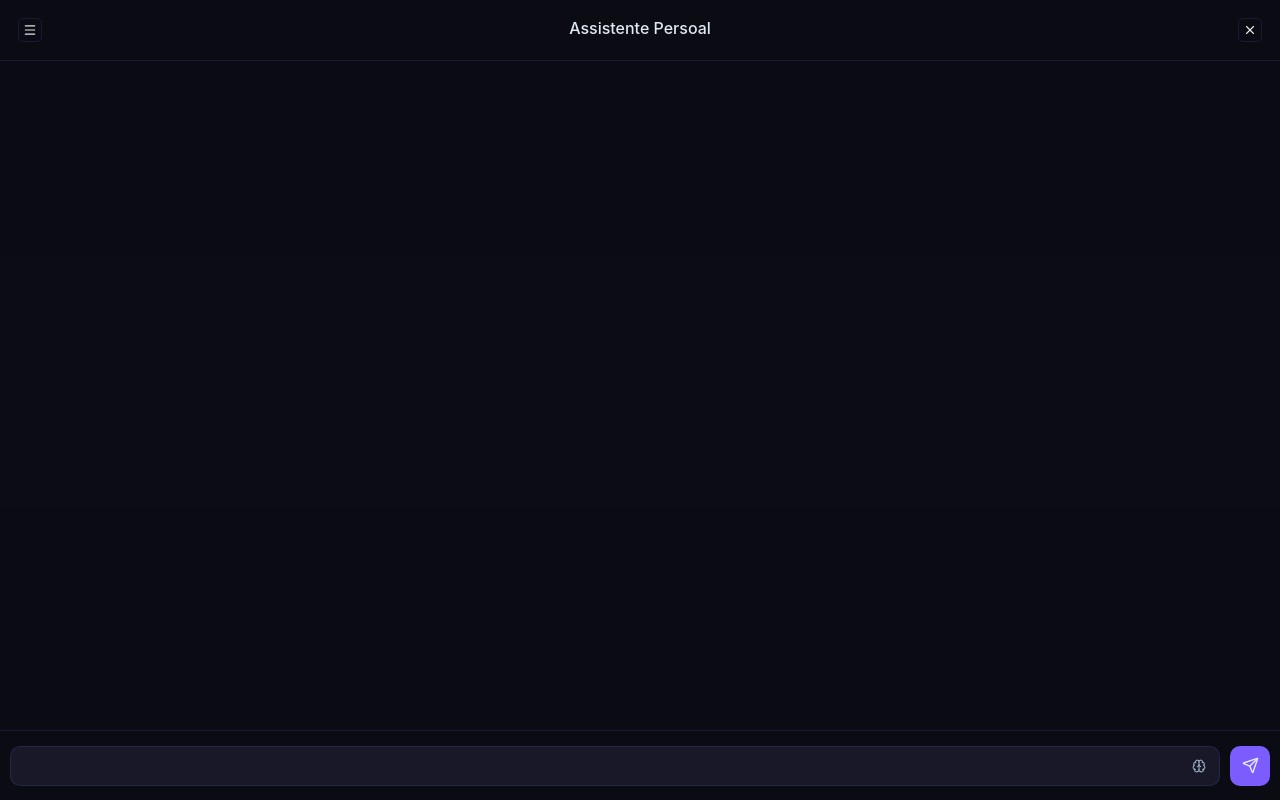
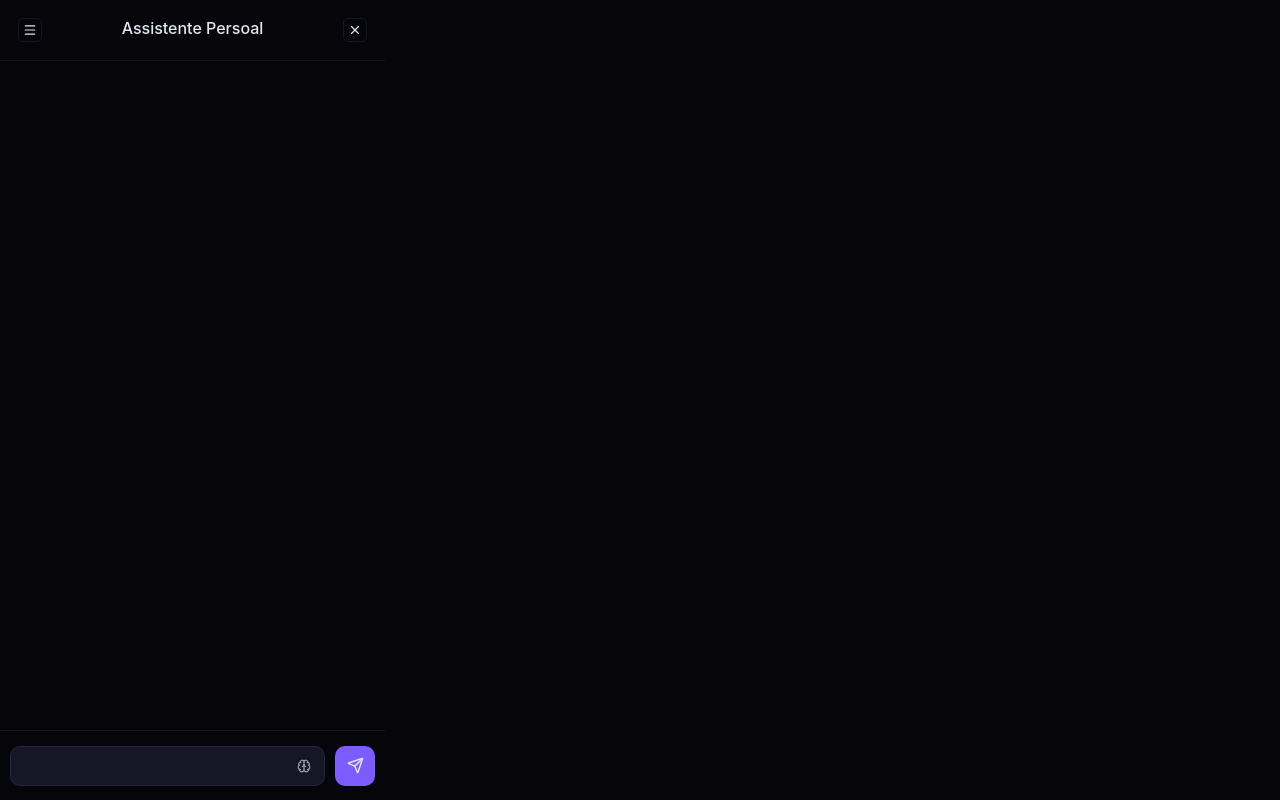
Before and after one commit to Netogt/Personal-Agent, a React (Vite) app: page / in a window 1280 px wide. Built offline with nearby package versions, Linux system fonts and the light colour scheme.

Commit message:
feat: adicionando botao de fechar e criando o contexto

```diff
--- a/src-tauri/capabilities/default.json
+++ b/src-tauri/capabilities/default.json
@@ -10,6 +10,7 @@
     "core:window:allow-set-position",
     "core:window:allow-show",
     "core:window:allow-hide",
-    "core:window:allow-set-focus"
+    "core:window:allow-set-focus",
+    "core:window:allow-close"
   ]
 }
--- a/src/App.css
+++ b/src/App.css
@@ -12,7 +12,7 @@
   --bot-bg: rgba(30, 30, 50, 0.9);
 
   font-family: 'Inter', system-ui, sans-serif;
-  background: var(--bg);
+
   color: var(--text);
 
 }
@@ -25,8 +25,17 @@
 
 .container {
   height: 100vh;
-  background: var(--surface);
+  display: flex;
+  justify-content: space-between;
+  gap: 15px;
+  background-color: var(--bg);
 
+
+}
+
+.main-section {
+
+  min-width: 385px;
   display: flex;
   flex-direction: column;
   justify-content: space-between;
--- a/src/App.tsx
+++ b/src/App.tsx
@@ -1,23 +1,15 @@
-import { useState } from "react";
-import reactLogo from "./assets/react.svg";
-import { invoke } from "@tauri-apps/api/core";
 import "./App.css";
 import Header from "./components/Header";
 import Footer from "./components/Footer";
 
 function App() {
-  const [greetMsg, setGreetMsg] = useState("");
-  const [name, setName] = useState("");
-
-  async function greet() {
-    // Learn more about Tauri commands at https://tauri.app/develop/calling-rust/
-    setGreetMsg(await invoke("greet", { name }));
-  }
 
   return (
-    <main className="container">
-      <Header />
-      <Footer />
+    <main className="container" >
+      <section className="main-section">
+        <Header />
+        <Footer />
+      </section>
     </main>
   );
 }
--- a/src/components/Header.tsx
+++ b/src/components/Header.tsx
@@ -2,34 +2,17 @@ import { useState } from 'react';
 import '../css/Header.css';
 import MenuSvg from '../svg/MenuSvg';
 import XSvg from '../svg/XSvg'
-import changeWindowSize from '../utils/changeWindowSize';
-import { reloadWindowPosition } from '../utils/changeWindowPosition';
-
+import closeWindow from '../utils/closeWIndow';
 
 export default function Header() {
-    const [asideActive, setAsideActive] = useState<boolean>(false);
-    const sideMenu = () => {
-        if(asideActive){
-            setAsideActive(false);
-            changeWindowSize(385, 600);
-        }else{
-
-            setAsideActive(true);
-            changeWindowSize(585, 600);
-        }
-
-        reloadWindowPosition()
-
-
-    };
 
     return (
         <header className='chat-header'>
-            <button onClick={sideMenu}>
+            <button>
                 <MenuSvg />
             </button>
             <h1>Assistente Persoal</h1>
-            <button>
+            <button onClick={closeWindow}>
                 <XSvg />
             </button>
         </header>
--- /dev/null
+++ b/src/contexts/AppContext.tsx
@@ -0,0 +1,30 @@
+import { createContext, useContext, useState, type ReactNode } from "react";
+
+type AppContextType = {
+    showAside: boolean;
+    setShowAside: (valor: boolean) => void
+}
+
+const AppContext = createContext<AppContextType | null>(null);
+
+export function AppProvider({ children }: { children: ReactNode }) {
+    const [showAside, setShowAside] = useState<boolean>(false);
+
+    return (
+        <AppContext.Provider value={{showAside, setShowAside}}>
+            {children}
+        </AppContext.Provider>
+    );
+}
+
+export function useAppContext(){
+    const context = useContext(AppContext);
+
+    if(!context) {
+        throw new Error(
+            "useAppContext der ser usado dentro de AppProvider"
+        );
+    }
+
+    return context;
+}
--- a/src/main.tsx
+++ b/src/main.tsx
@@ -1,9 +1,12 @@
 import React from "react";
 import ReactDOM from "react-dom/client";
 import App from "./App";
+import { AppProvider } from "./contexts/AppContext";
 
 ReactDOM.createRoot(document.getElementById("root") as HTMLElement).render(
   <React.StrictMode>
-    <App />
+    <AppProvider>
+      <App />
+    </AppProvider>
   </React.StrictMode>,
 );
--- /dev/null
+++ b/src/utils/closeWIndow.ts
@@ -0,0 +1,9 @@
+import { getCurrentWindow } from "@tauri-apps/api/window";
+export default async function closeWindow() {
+    console.log("Janela atual:", getCurrentWindow().label);
+    try {
+        await getCurrentWindow().close();
+    } catch (erro) {
+        console.error("Erro ao fechar o aplicativo:", erro);
+    }
+}
```
